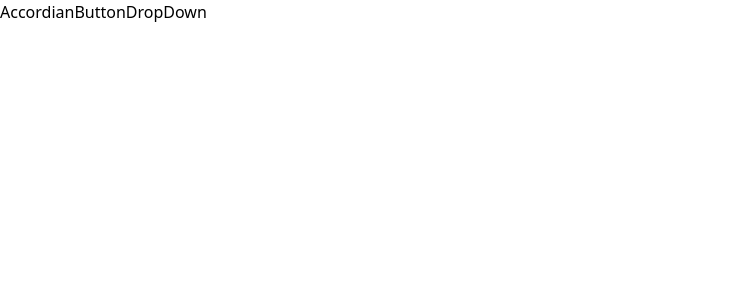
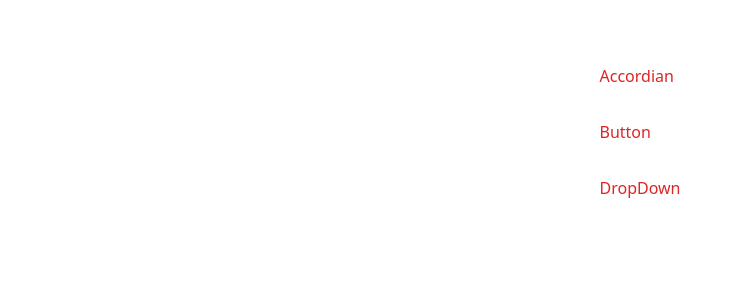
Before and after one commit to ashurbz/Components, a React (Create React App) app: page / in a window 1280 px wide. Shown: the top 300 px of the page, without its empty margins (0-743 px from the left). Built offline with nearby package versions, Linux system fonts and the light colour scheme.

Commit message:
added side bar component and styling

```diff
--- a/src/App.js
+++ b/src/App.js
@@ -1,16 +1,16 @@
+import SideBar from "./components/SideBar";
 import AccordianPage from "./pages/AccordianPage";
 import ButtonPage from "./pages/ButtonPage";
 import DropDownPage from "./pages/DropdownPage";
-import Link from "./Link";
+
 import Route from "./Route";
 
 function App() {
   return (
-    <div className="App">
-      <Link to="/accordian">Accordian</Link>
-      <Link to="/button">Button</Link>
-      <Link to="/dropdown">DropDown</Link>
-
+    <div className="flex justify-evenly p-5 m-5">
+      <div>
+        <SideBar />
+      </div>
       <Route path="/accordian">
         <AccordianPage />
       </Route>
--- a/src/Link.js
+++ b/src/Link.js
@@ -1,8 +1,9 @@
 import React from "react";
 import useNavigationHook from "./hooks/useNavigationHook";
+import classNames from "classnames";
 
-const Link = ({ to, children }) => {
-  const { navigate } = useNavigationHook();
+const Link = ({ to, children, className, activeClassName }) => {
+  const { navigate, currentPath } = useNavigationHook();
 
   const handleClick = (e) => {
     if (e.metaKey || e.ctrlKey) {
@@ -11,7 +12,17 @@ const Link = ({ to, children }) => {
     e.preventDefault();
     navigate(to);
   };
-  return <a onClick={handleClick}>{children}</a>;
+
+  const classes = classNames(
+    "text-red-600 flex flex-col justify-between m-4 p-2",
+    className,
+    currentPath === to && activeClassName
+  );
+  return (
+    <a className={classes} onClick={handleClick}>
+      {children}
+    </a>
+  );
 };
 
 export default Link;
--- /dev/null
+++ b/src/components/SideBar.js
@@ -0,0 +1,35 @@
+import React from "react";
+import Link from "../Link";
+
+const SideBar = () => {
+  const links = [
+    {
+      label: "Accordian",
+      path: "/accordian",
+    },
+    {
+      label: "Button",
+      path: "/button",
+    },
+    {
+      label: "DropDown",
+      path: "/dropdown",
+    },
+  ];
+  return (
+    <div>
+      {links.map((link) => {
+        return (
+          <Link
+            to={link.path}
+            activeClassName="font-bold border-l-4 border-blue-500 pl-2"
+          >
+            {link.label}{" "}
+          </Link>
+        );
+      })}
+    </div>
+  );
+};
+
+export default SideBar;
```
